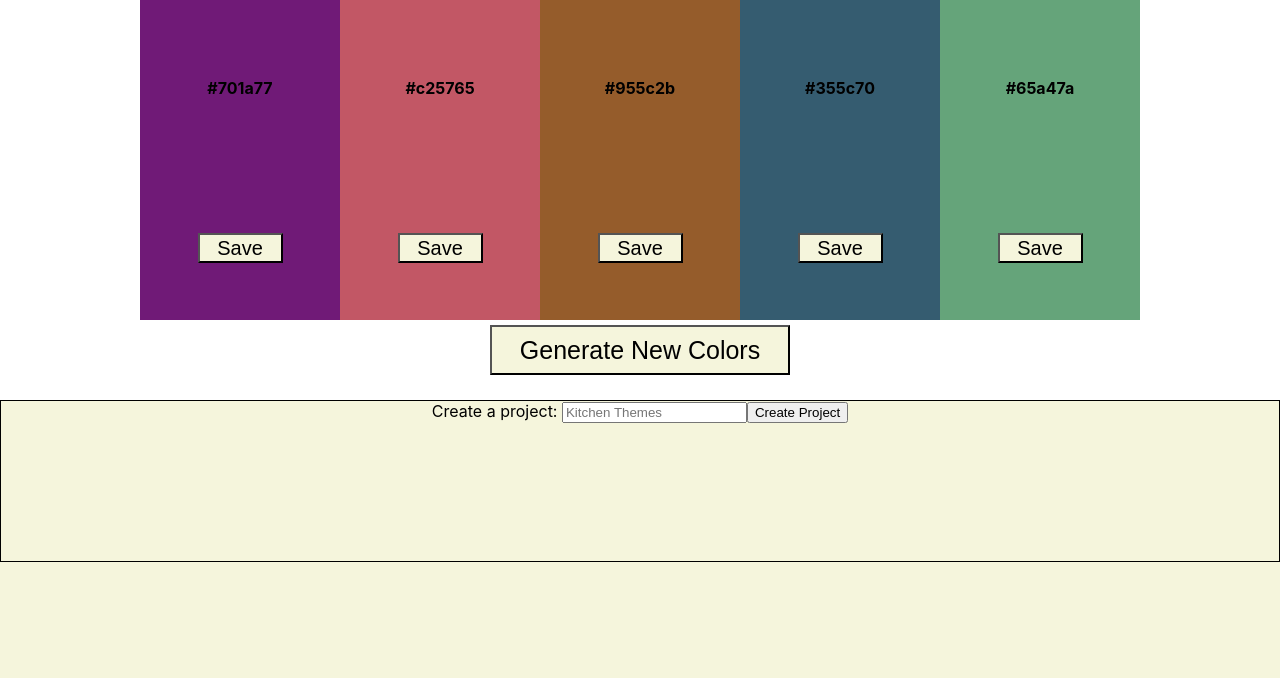
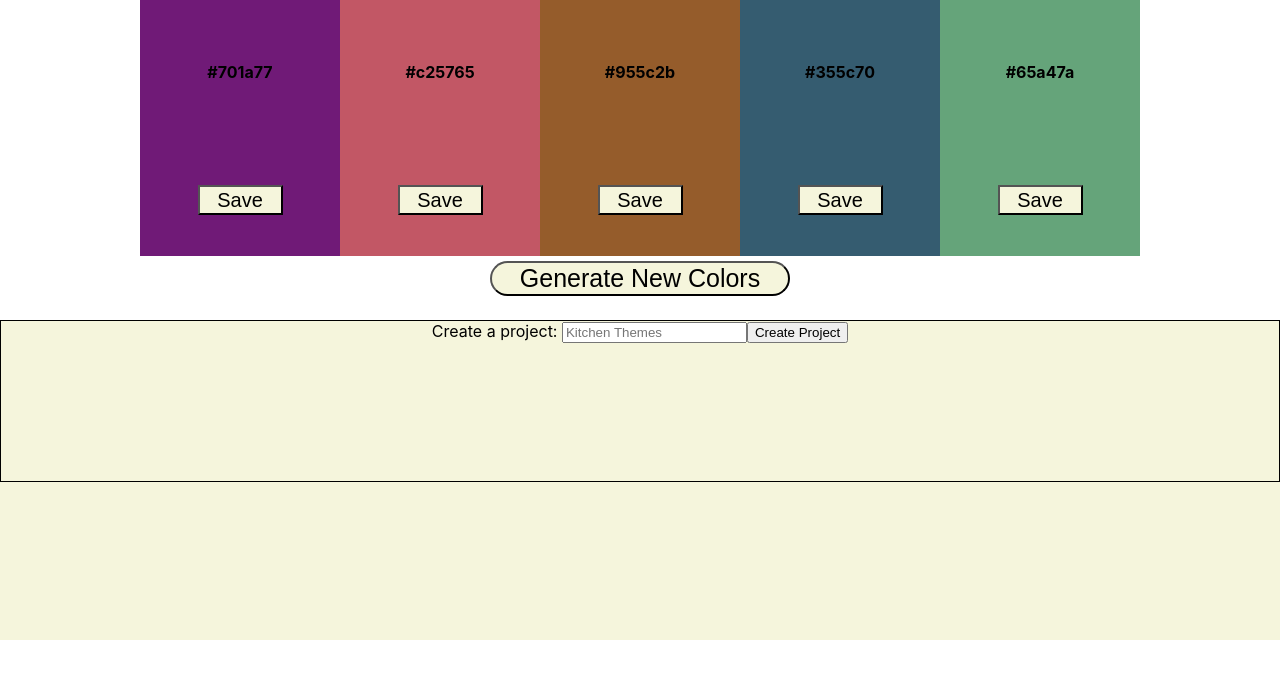
Before and after one commit to Dunn-Austen/palette-picker-fe, a React (Create React App) app: page / in a window 1280 px wide. Shown: the top 678 px of the page. Built offline with nearby package versions, Linux system fonts and the light colour scheme.

Commit message:
Add create project functionality to project form

```diff
--- a/src/Components/App/App.css
+++ b/src/Components/App/App.css
@@ -1,18 +1,18 @@
 .app {
-  background-color: beige;
   height: 100vh;
   text-align: center;
 }
 
 .colors-section {
-  height: 50vh;
+  height: 40vh;
   background-color: white;
 }
 
 .generate-palette {
   background-color: beige;
+  border-radius: 20px;
   font-size: 25px;
-  height: 50px;
+  height: 35px;
   margin-top: 5px;
   width: 300px;
 }
@@ -21,3 +21,8 @@
   background-color: yellow;
   border: 2px solid black;
 }
+
+.forms-section {
+  background-color: beige;
+  height: 40vh;
+}
--- a/src/Components/SaveProjectForm/SaveProjectForm.js
+++ b/src/Components/SaveProjectForm/SaveProjectForm.js
@@ -1,9 +1,18 @@
-import React, {useState, useEffect} from 'react';
+import React, {useState} from 'react';
 import './SaveProjectForm.css';
+import { postNewProject } from '../../apicalls';
 
-const SaveProjectForm = () => {
+const SaveProjectForm = ({projects, setProjects}) => {
 
-  let inputValue;
+  let [inputValue, setInputValue] = useState('');
+
+  const handleInputChange = (event) => {
+    setInputValue(event.target.value);
+  }
+
+  const reformatResponseObject = (returnedBody) => {
+    return {...returnedBody, palettes: [] }
+  }
 
   return (
     <section className='form-section'>
@@ -13,9 +22,11 @@ const SaveProjectForm = () => {
           id='project-input'
           type='text'
           placeholder='Kitchen Themes'
-          value={inputValue}
+          onChange={handleInputChange}
           />
-        <button className='post-project'>
+        <button type='button' className='post-project'
+          onClick={() => setProjects([...projects, reformatResponseObject(postNewProject({title: inputValue}))])}
+        >
           Create Project
         </button>
       </form>
@@ -24,9 +35,3 @@ const SaveProjectForm = () => {
 }
 
 export default SaveProjectForm;
-
-//BUTTON ELEMENT NOTES
-//on click,
-//1) validation
-//2) POST a new project to our back-end, and reformat the response body
-//[...response.body, palettes: []] => then setThat into our projects state (in app)
```
